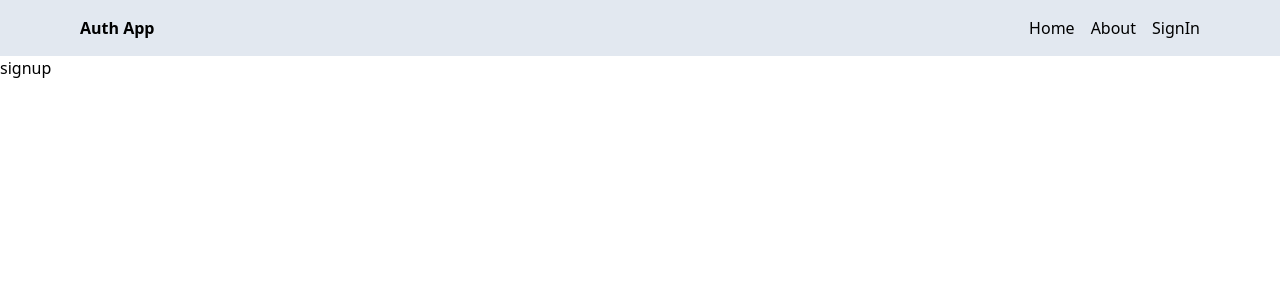
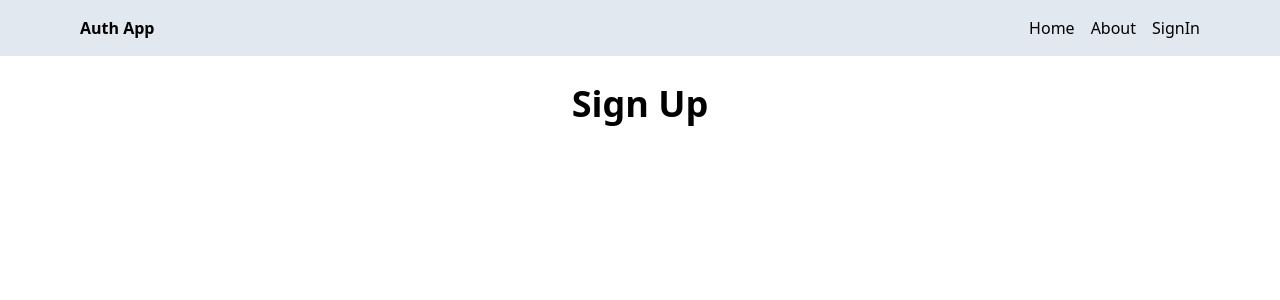
Before and after one commit to TallapallyAneesh/mern-auth, a React (Vite) app in the folder client/: page /signup in a window 1280 px wide. Shown: the top 300 px of the page. Built offline with nearby package versions, Linux system fonts and the light colour scheme.

Commit message:
add form element

```diff
--- /dev/null
+++ b/client/src/components/FormComponent.jsx
@@ -0,0 +1,12 @@
+function FormComponent() {
+  return (
+    <div className="h-16 w-60">
+      <form>
+        <label htmlFor="username">Username</label>
+        <input type="text" id="username " placeholder="Username"></input>
+      </form>
+    </div>
+  );
+}
+
+export default FormComponent;
--- a/client/src/pages/Home.jsx
+++ b/client/src/pages/Home.jsx
@@ -1,5 +1,5 @@
 function Home() {
-  return <div>home</div>;
+  return <div></div>;
 }
 
 export default Home;
--- a/client/src/pages/SignUp.jsx
+++ b/client/src/pages/SignUp.jsx
@@ -1,5 +1,12 @@
 function SignUp() {
-  return <div>signup</div>
+  return (
+    <div>
+      <h1 className="font-bold text-4xl text-center my-7">Sign Up</h1>
+      <form>
+        <input type="text"></input>
+      </form>
+    </div>
+  );
 }
 
 export default SignUp;
```
